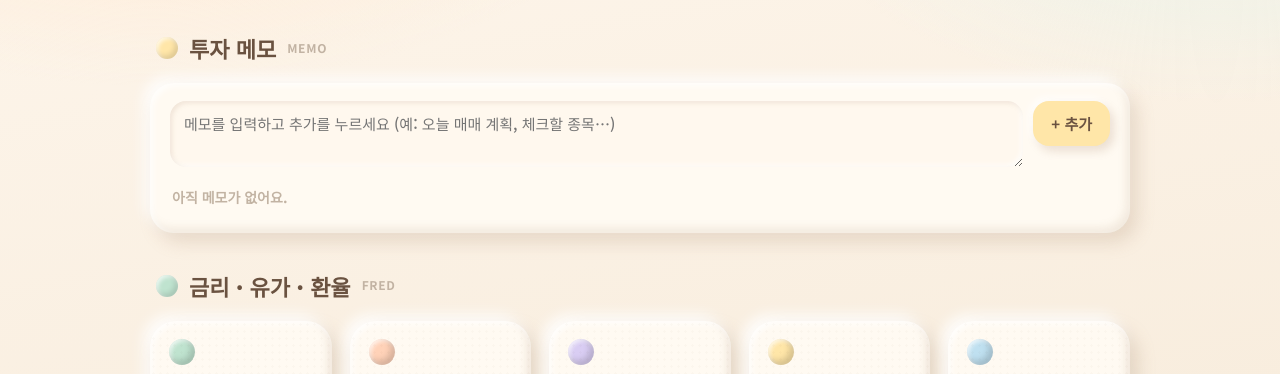
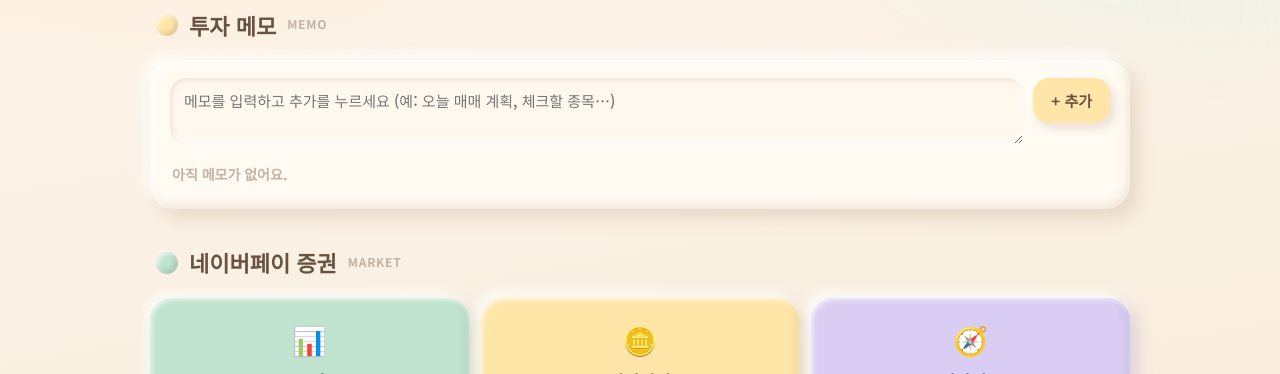
Before and after one commit to haenamu3419-prog/invest-public-page, a plain HTML site: page index.html in a window 1280 px wide. Shown: the part 150-524 px from the top of the page. Drawn offline with Linux system fonts and the light colour scheme.

Commit message:
Add files via upload

```diff
--- a/index.html
+++ b/index.html
@@ -86,6 +86,16 @@
   .bignews .bn-txt b{font-size:21px; font-weight:900; letter-spacing:-0.01em;}
   .bignews .bn-sub{font-size:13px; font-weight:600; opacity:0.92; margin-top:2px;}
   .bignews .bn-arrow{font-size:24px; font-weight:900;}
+  .npay-row{display:grid; grid-template-columns:repeat(3,1fr); gap:12px; margin-bottom:4px;}
+  .npay-btn{display:flex; flex-direction:column; align-items:center; gap:7px; padding:20px 12px; text-decoration:none;
+    border-radius:22px; color:#3a6b4e; font-weight:800; font-size:17px; background:var(--clay-mint);
+    box-shadow:6px 8px 16px rgba(120,160,130,0.3), -5px -5px 12px rgba(255,255,255,0.85), inset 2px 2px 5px rgba(255,255,255,0.7), inset -3px -4px 8px rgba(110,150,120,0.18);
+    transition:transform .18s ease;}
+  .npay-btn:nth-child(2){background:var(--clay-butter); color:#8a6a25; box-shadow:6px 8px 16px rgba(180,150,80,0.3), -5px -5px 12px rgba(255,255,255,0.85), inset 2px 2px 5px rgba(255,255,255,0.7), inset -3px -4px 8px rgba(170,140,80,0.18);}
+  .npay-btn:nth-child(3){background:var(--clay-lav); color:#5b4a8a; box-shadow:6px 8px 16px rgba(150,130,200,0.3), -5px -5px 12px rgba(255,255,255,0.85), inset 2px 2px 5px rgba(255,255,255,0.7), inset -3px -4px 8px rgba(130,110,180,0.18);}
+  .npay-btn:hover{transform:translateY(-3px);}
+  .npay-btn .npay-ic{font-size:28px;}
+  @media (max-width:480px){ .npay-btn{font-size:15px; padding:16px 8px;} .npay-btn .npay-ic{font-size:24px;} }
   .newslink{display:inline-flex; align-items:center; gap:8px; padding:13px 22px;
     background:var(--clay-butter); color:#6a5240; font-weight:700; font-size:16px; text-decoration:none; border-radius:20px;
     box-shadow:6px 7px 14px rgba(170,140,110,0.26), -4px -4px 10px rgba(255,255,255,0.9), inset 2px 2px 4px rgba(255,255,255,0.6), inset -3px -3px 6px rgba(170,140,110,0.16);
@@ -200,8 +210,12 @@
   </section>
 
   <section class="sec">
-    <div class="sec-head"><span class="pill" style="background:var(--clay-mint)"></span><h2>금리 · 유가 · 환율</h2><span class="tag">FRED</span></div>
-    <div class="blocks" id="macro"><span class="muted">불러오는 중…</span></div>
+    <div class="sec-head"><span class="pill" style="background:var(--clay-mint)"></span><h2>네이버페이 증권</h2><span class="tag">MARKET</span></div>
+    <div class="npay-row">
+      <a class="npay-btn" href="https://stock.naver.com/market/stock/kr" target="_blank" rel="noopener"><span class="npay-ic">📊</span><span>주식</span></a>
+      <a class="npay-btn" href="https://stock.naver.com/market/crypto" target="_blank" rel="noopener"><span class="npay-ic">🪙</span><span>가상자산</span></a>
+      <a class="npay-btn" href="https://stock.naver.com/market/marketindex/major" target="_blank" rel="noopener"><span class="npay-ic">🧭</span><span>시장지표</span></a>
+    </div>
     <a class="bignews" href="https://www.saveticker.com/news" target="_blank" rel="noopener">
       <span class="bn-ico">⚡</span>
       <span class="bn-txt"><b>실시간 뉴스</b><span class="bn-sub">saveticker · 장중 속보 모아보기</span></span>
@@ -556,29 +570,9 @@
   if(unit==="won") return v.toLocaleString(undefined,{minimumFractionDigits:1,maximumFractionDigits:1});
   return v.toFixed(2);
 }
-function macroCard(m,i){
-  let chg="", cls="flat";
-  if(m.cur!=null && m.prev!=null){
-    const diff=m.cur-m.prev;
-    cls=diff>0?"up":(diff<0?"down":"flat");
-    const arr=diff>0?"\u25B2":(diff<0?"\u25BC":"\u00B7");
-    if(m.unit==="pct"){ chg=arr+" "+Math.abs(diff*100).toFixed(0)+"bp"; }
-    else{ const pct=m.prev?diff/m.prev*100:0; chg=arr+" "+Math.abs(diff).toFixed(2)+" ("+(pct>=0?"+":"")+pct.toFixed(1)+"%)"; }
-  }
-  const suf=m.unit==="won"?"<span style='font-size:15px'>원</span>":"";
-  return '<div class="clay"><div class="knob" style="background:'+KNOBS[i%KNOBS.length]+'"></div><div class="lbl">'+m.name+'</div><div class="val">'+fmtMacro(m.unit,m.cur)+suf+'</div>'+(chg?'<div class="chg '+cls+'">'+chg+'</div>':'')+'</div>';
-}
 async function load(){
-  try{
-    const r=await fetch("dashboard_data.json?_="+Date.now());
-    if(!r.ok) throw new Error("데이터 없음 ("+r.status+")");
-    const d=await r.json();
-    document.getElementById("updated").textContent="\uD83D\uDD52 갱신 "+(d.updated||"-");
-    document.getElementById("macro").innerHTML=(d.macro||[]).map(macroCard).join("")||"<span class='muted'>데이터 없음</span>";
-  }catch(e){
-    document.getElementById("updated").textContent="";
-    document.getElementById("macro").innerHTML='<span class="err">금리 데이터를 불러오려면 dashboard_data.json 이 필요합니다.</span>';
-  }
+  var u=document.getElementById("updated");
+  if(u) u.textContent="";
 }
 load();
 </script>
```
